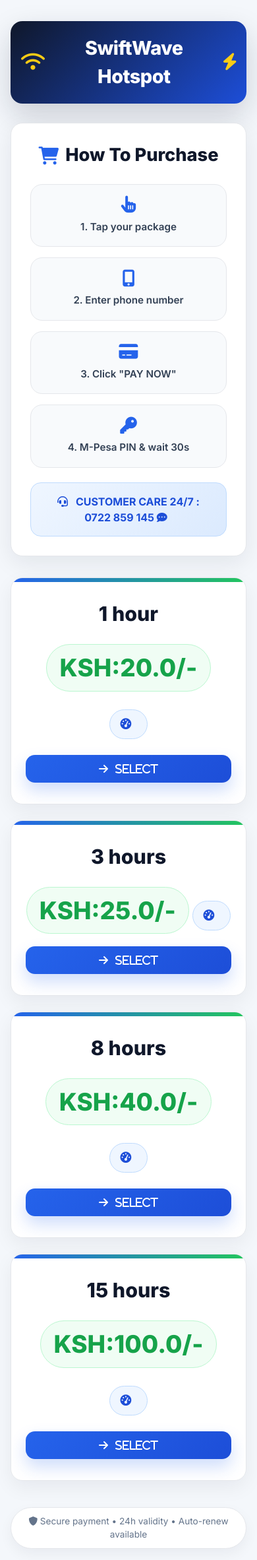
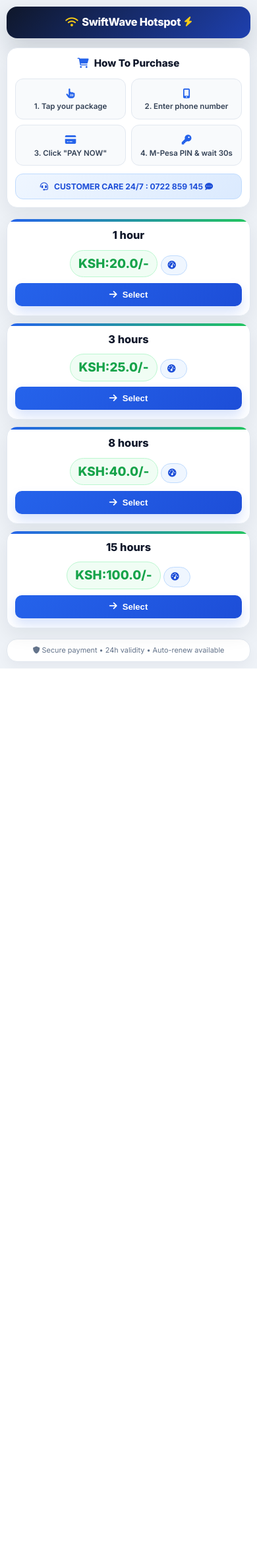
Before and after one commit to sakwasilas/hotspot, a Flask app: page / in a window 390 px wide. Shown: the top 2364 px of the page at 66% size. After the commit the page ends 1013 px from the top, so only its background shows below. Run offline with Flask 3, Linux system fonts and the light colour scheme; data comes from the database, SQL or seed files in the repository; data that the repository does not hold is empty.

Commit message:
good one

```diff
--- a/templates/index.html
+++ b/templates/index.html
@@ -3,9 +3,9 @@
 <head>
     <meta charset="UTF-8">
     <meta name="viewport" content="width=device-width, initial-scale=1.0, user-scalable=yes">
-    <title>SwiftWave Hotspot | Premium WiFi Plans — Modern Clean UI</title>
+    <title>SwiftWave Hotspot | Premium WiFi Plans — Mobile Clean UI</title>
 
-    <link href="https://fonts.googleapis.com/css2?family=Inter:opsz,wght@14..32,300;14..32,400;14..32,600;14..32,700;14..32,800&display=swap" rel="stylesheet">
+    <link href="https://fonts.googleapis.com/css2?family=Inter:opsz,wght@14..32,300;14..32,400;14..32,500;14..32,600;14..32,700;14..32,800&display=swap" rel="stylesheet">
     <link rel="stylesheet" href="https://cdnjs.cloudflare.com/ajax/libs/font-awesome/6.0.0-beta3/css/all.min.css">
 
     <style>
@@ -15,25 +15,39 @@
             box-sizing: border-box;
         }
 
+        :root {
+            --bg: #eef2f7;
+            --card: #ffffff;
+            --text: #0f172a;
+            --muted: #64748b;
+            --line: #e2e8f0;
+            --primary: #2563eb;
+            --primary-dark: #1d4ed8;
+            --success: #16a34a;
+            --success-bg: #f0fdf4;
+            --blue-bg: #eff6ff;
+            --shadow: 0 10px 30px rgba(15, 23, 42, 0.07);
+        }
+
         body {
             font-family: 'Inter', sans-serif;
-            background: #f4f7fb;
+            background: var(--bg);
             min-height: 100vh;
-            color: #1f2937;
-            line-height: 1.5;
-            padding: 2rem 1rem;
+            color: var(--text);
+            line-height: 1.45;
+            padding: 14px;
         }
 
         .container {
-            max-width: 1200px;
+            max-width: 1100px;
             margin: 0 auto;
-            animation: fadeUp 0.6s ease;
+            animation: fadeUp 0.45s ease;
         }
 
         @keyframes fadeUp {
             from {
                 opacity: 0;
-                transform: translateY(18px);
+                transform: translateY(12px);
             }
             to {
                 opacity: 1;
@@ -42,128 +56,126 @@
         }
 
         .title-box {
-            background: linear-gradient(135deg, #0f172a, #1d4ed8);
-            color: #fff;
-            border-radius: 24px;
-            padding: 1.4rem 2rem;
-            margin-bottom: 1.8rem;
+            background: linear-gradient(135deg, #0f172a, #1e40af);
+            border-radius: 18px;
+            padding: 14px 16px;
+            margin-bottom: 14px;
             text-align: center;
-            box-shadow: 0 18px 45px rgba(15, 23, 42, 0.18);
+            box-shadow: 0 15px 35px rgba(15, 23, 42, 0.16);
         }
 
         .title-box h1 {
-            font-size: clamp(1.8rem, 5vw, 2.8rem);
+            font-size: clamp(1.15rem, 4vw, 2rem);
             font-weight: 800;
+            color: #fff;
             display: inline-flex;
             align-items: center;
-            gap: 12px;
-            letter-spacing: -0.5px;
+            gap: 8px;
+            letter-spacing: -0.3px;
+            flex-wrap: wrap;
+            justify-content: center;
         }
 
         .title-box h1 i {
             color: #facc15;
+            font-size: 0.95em;
         }
 
         .instruction-box {
-            background: #ffffff;
-            border-radius: 24px;
-            padding: 1.8rem;
-            margin-bottom: 2rem;
-            box-shadow: 0 10px 35px rgba(15, 23, 42, 0.08);
-            border: 1px solid #e5e7eb;
+            background: var(--card);
+            border-radius: 18px;
+            padding: 14px;
+            margin-bottom: 16px;
+            box-shadow: var(--shadow);
+            border: 1px solid var(--line);
         }
 
         .instruction-box h2 {
             text-align: center;
-            font-size: 1.7rem;
+            font-size: 1rem;
             font-weight: 800;
-            margin-bottom: 1.2rem;
-            color: #0f172a;
+            margin-bottom: 12px;
+            color: var(--text);
             display: flex;
             align-items: center;
             justify-content: center;
-            gap: 10px;
+            gap: 8px;
         }
 
         .instruction-box h2 i {
-            color: #2563eb;
+            color: var(--primary);
         }
 
         .instruction-steps {
             display: grid;
             grid-template-columns: repeat(4, 1fr);
-            gap: 1rem;
-            margin: 1.4rem 0;
+            gap: 10px;
+            margin: 10px 0 12px;
         }
 
         .step-item {
             background: #f8fafc;
-            border: 1px solid #e5e7eb;
-            border-radius: 18px;
-            padding: 1.1rem 0.8rem;
+            border: 1px solid var(--line);
+            border-radius: 14px;
+            padding: 12px 8px;
             text-align: center;
-            transition: 0.25s ease;
-        }
-
-        .step-item:hover {
-            transform: translateY(-4px);
-            box-shadow: 0 10px 25px rgba(37, 99, 235, 0.10);
-            border-color: #bfdbfe;
+            transition: 0.2s ease;
         }
 
         .step-item i {
-            font-size: 1.6rem;
-            color: #2563eb;
-            margin-bottom: 10px;
+            font-size: 1rem;
+            color: var(--primary);
+            margin-bottom: 6px;
             display: inline-block;
         }
 
         .step-item p {
-            font-size: 0.95rem;
+            font-size: 0.78rem;
             font-weight: 600;
             color: #334155;
+            line-height: 1.35;
         }
 
         .contact {
             text-align: center;
-            margin-top: 1.2rem;
-            padding: 1rem 1.2rem;
+            margin-top: 6px;
+            padding: 12px 10px;
             font-weight: 700;
-            font-size: 1rem;
+            font-size: 0.82rem;
             cursor: pointer;
-            transition: 0.25s ease;
+            transition: 0.2s ease;
             width: 100%;
             background: linear-gradient(135deg, #eff6ff, #dbeafe);
             border: 1px solid #bfdbfe;
-            border-radius: 16px;
-            color: #1d4ed8;
+            border-radius: 14px;
+            color: var(--primary-dark);
+            line-height: 1.4;
         }
 
         .contact i {
-            margin-right: 8px;
+            margin-right: 6px;
         }
 
         .contact:hover {
             background: linear-gradient(135deg, #dbeafe, #bfdbfe);
-            transform: translateY(-2px);
         }
 
         .packages {
             display: grid;
-            grid-template-columns: repeat(auto-fit, minmax(270px, 1fr));
-            gap: 1.5rem;
-            margin-top: 1rem;
+            grid-template-columns: repeat(auto-fit, minmax(220px, 1fr));
+            gap: 12px;
+            margin-top: 2px;
         }
 
         .card {
-            background: #ffffff;
-            border-radius: 24px;
-            padding: 2rem 1.4rem;
+            background: var(--card);
+            border-radius: 18px;
+            padding: 16px 14px 15px;
             text-align: center;
-            border: 1px solid #e5e7eb;
-            transition: 0.3s ease;
+            border: 1px solid var(--line);
+            transition: 0.25s ease;
             cursor: pointer;
-            box-shadow: 0 10px 30px rgba(15, 23, 42, 0.06);
+            box-shadow: var(--shadow);
             position: relative;
             overflow: hidden;
         }
@@ -174,91 +186,84 @@
             top: 0;
             left: 0;
             width: 100%;
-            height: 6px;
-            background: linear-gradient(90deg, #2563eb, #22c55e);
+            height: 4px;
+            background: linear-gradient(90deg, var(--primary), #22c55e);
         }
 
         .card:hover {
-            transform: translateY(-8px);
-            box-shadow: 0 20px 40px rgba(15, 23, 42, 0.12);
-            border-color: #cbd5e1;
+            transform: translateY(-4px);
+            box-shadow: 0 16px 30px rgba(15, 23, 42, 0.10);
         }
 
         .card h3 {
-            font-size: 1.9rem;
+            font-size: 1.15rem;
             font-weight: 800;
-            color: #0f172a;
-            margin-bottom: 0.7rem;
+            color: var(--text);
+            margin-bottom: 8px;
+            line-height: 1.25;
         }
 
         .price {
-            font-size: 2.3rem;
+            font-size: 1.35rem;
             font-weight: 800;
-            color: #16a34a;
-            background: #f0fdf4;
+            color: var(--success);
+            background: var(--success-bg);
             display: inline-block;
-            padding: 0.45rem 1.2rem;
+            padding: 7px 14px;
             border-radius: 999px;
-            margin: 0.7rem 0;
+            margin: 6px 0 8px;
             border: 1px solid #bbf7d0;
         }
 
         .speed {
-            font-size: 1.05rem;
+            font-size: 0.84rem;
             font-weight: 600;
-            margin: 1rem 0 1.5rem;
-            background: #eff6ff;
-            color: #1d4ed8;
+            margin: 8px 0 14px;
+            background: var(--blue-bg);
+            color: var(--primary-dark);
             display: inline-block;
-            padding: 0.55rem 1rem;
+            padding: 7px 12px;
             border-radius: 999px;
             border: 1px solid #bfdbfe;
+            line-height: 1.3;
         }
 
         .speed i {
-            margin-right: 8px;
+            margin-right: 6px;
         }
 
         .card button {
-            background: linear-gradient(135deg, #2563eb, #1d4ed8);
+            background: linear-gradient(135deg, var(--primary), var(--primary-dark));
             border: none;
             color: white;
-            font-weight: 800;
-            font-size: 1rem;
-            padding: 13px 26px;
-            border-radius: 14px;
+            font-weight: 700;
+            font-size: 0.88rem;
+            padding: 11px 16px;
+            border-radius: 12px;
             cursor: pointer;
-            transition: 0.25s ease;
-            width: 85%;
+            transition: 0.2s ease;
+            width: 100%;
             display: inline-flex;
             align-items: center;
             justify-content: center;
-            gap: 10px;
-            box-shadow: 0 12px 24px rgba(37, 99, 235, 0.22);
+            gap: 8px;
+            box-shadow: 0 10px 18px rgba(37, 99, 235, 0.18);
         }
 
         .card button i {
-            font-size: 1rem;
-            transition: transform 0.2s ease;
+            font-size: 0.85rem;
         }
 
         .card button:hover {
-            transform: scale(1.03);
-            background: linear-gradient(135deg, #1d4ed8, #1e40af);
-        }
-
-        .card button:hover i {
-            transform: translateX(4px);
+            transform: translateY(-1px);
+            background: linear-gradient(135deg, #1d4ed8, #1e3a8a);
         }
 
         .modal-overlay {
             position: fixed;
-            top: 0;
-            left: 0;
-            width: 100%;
-            height: 100%;
-            background: rgba(15, 23, 42, 0.55);
-            backdrop-filter: blur(8px);
+            inset: 0;
+            background: rgba(15, 23, 42, 0.58);
+            backdrop-filter: blur(6px);
             display: flex;
             align-items: center;
             justify-content: center;
@@ -376,30 +385,32 @@
         }
 
         .status-msg {
-            margin-top: 1.1rem;
-            font-size: 0.9rem;
+            margin-top: 12px;
+            font-size: 0.82rem;
             background: #f8fafc;
-            border-radius: 14px;
-            padding: 12px;
-            color: #0f172a;
+            border-radius: 12px;
+            padding: 10px 12px;
+            color: var(--text);
             display: none;
             border: 1px solid #e2e8f0;
             text-align: left;
+            line-height: 1.45;
         }
 
         footer {
             text-align: center;
-            margin-top: 2.5rem;
-            font-size: 0.85rem;
-            color: #64748b;
+            margin-top: 16px;
+            font-size: 0.72rem;
+            color: var(--muted);
             background: #ffffff;
-            width: fit-content;
+            width: 100%;
+            max-width: 420px;
             margin-left: auto;
             margin-right: auto;
-            padding: 10px 18px;
+            padding: 10px 14px;
             border-radius: 999px;
-            border: 1px solid #e5e7eb;
-            box-shadow: 0 8px 20px rgba(15, 23, 42, 0.05);
+            border: 1px solid var(--line);
+            box-shadow: 0 8px 18px rgba(15, 23, 42, 0.04);
         }
 
         @media (max-width: 860px) {
@@ -408,24 +419,136 @@
             }
         }
 
-        @media (max-width: 680px) {
+        @media (max-width: 640px) {
+            body {
+                padding: 10px;
+            }
+
+            .title-box {
+                padding: 12px 10px;
+                border-radius: 16px;
+            }
+
+            .title-box h1 {
+                font-size: 1.02rem;
+                gap: 6px;
+            }
+
+            .instruction-box {
+                padding: 12px;
+                border-radius: 16px;
+            }
+
+            .instruction-box h2 {
+                font-size: 0.95rem;
+            }
+
+            .instruction-steps {
+                grid-template-columns: repeat(2, 1fr);
+                gap: 8px;
+            }
+
+            .step-item {
+                padding: 10px 6px;
+                border-radius: 12px;
+            }
+
+            .step-item i {
+                font-size: 0.92rem;
+                margin-bottom: 5px;
+            }
+
+            .step-item p {
+                font-size: 0.72rem;
+            }
+
+            .contact {
+                font-size: 0.76rem;
+                padding: 10px 8px;
+                border-radius: 12px;
+            }
+
+            .packages {
+                grid-template-columns: 1fr;
+                gap: 10px;
+            }
+
+            .card {
+                padding: 14px 12px;
+                border-radius: 16px;
+            }
+
+            .card h3 {
+                font-size: 1.02rem;
+                margin-bottom: 6px;
+            }
+
+            .price {
+                font-size: 1.18rem;
+                padding: 6px 12px;
+            }
+
+            .speed {
+                font-size: 0.78rem;
+                padding: 6px 10px;
+                margin-bottom: 12px;
+            }
+
+            .card button {
+                font-size: 0.82rem;
+                padding: 10px 14px;
+                border-radius: 10px;
+            }
+
+            .modal-card {
+                border-radius: 16px;
+                padding: 16px 14px;
+            }
+
+            .modal-card h3 {
+                font-size: 1.02rem;
+            }
+
+            .modal-card p {
+                font-size: 0.84rem;
+            }
+
+            .modal-input {
+                font-size: 0.88rem;
+                padding: 11px 12px;
+            }
+
+            .btn-pay, .btn-cancel {
+                font-size: 0.82rem;
+                padding: 10px 14px;
+            }
+
+            .status-msg {
+                font-size: 0.78rem;
+            }
+
+            footer {
+                font-size: 0.68rem;
+                padding: 9px 12px;
+                border-radius: 16px;
+            }
+        }
+
+        @media (max-width: 380px) {
             .instruction-steps {
                 grid-template-columns: 1fr;
             }
 
-            .card button {
-                width: 100%;
+            .title-box h1 {
+                font-size: 0.96rem;
             }
 
-            .title-box,
-            .instruction-box,
-            .card,
-            .modal-card {
-                border-radius: 18px;
+            .card h3 {
+                font-size: 0.96rem;
             }
 
-            .title-box {
-                padding: 1.2rem 1rem;
+            .price {
+                font-size: 1.05rem;
             }
         }
     </style>
```
Also changed, not shown: other parts of templates/index.html (+35 -31 lines).
